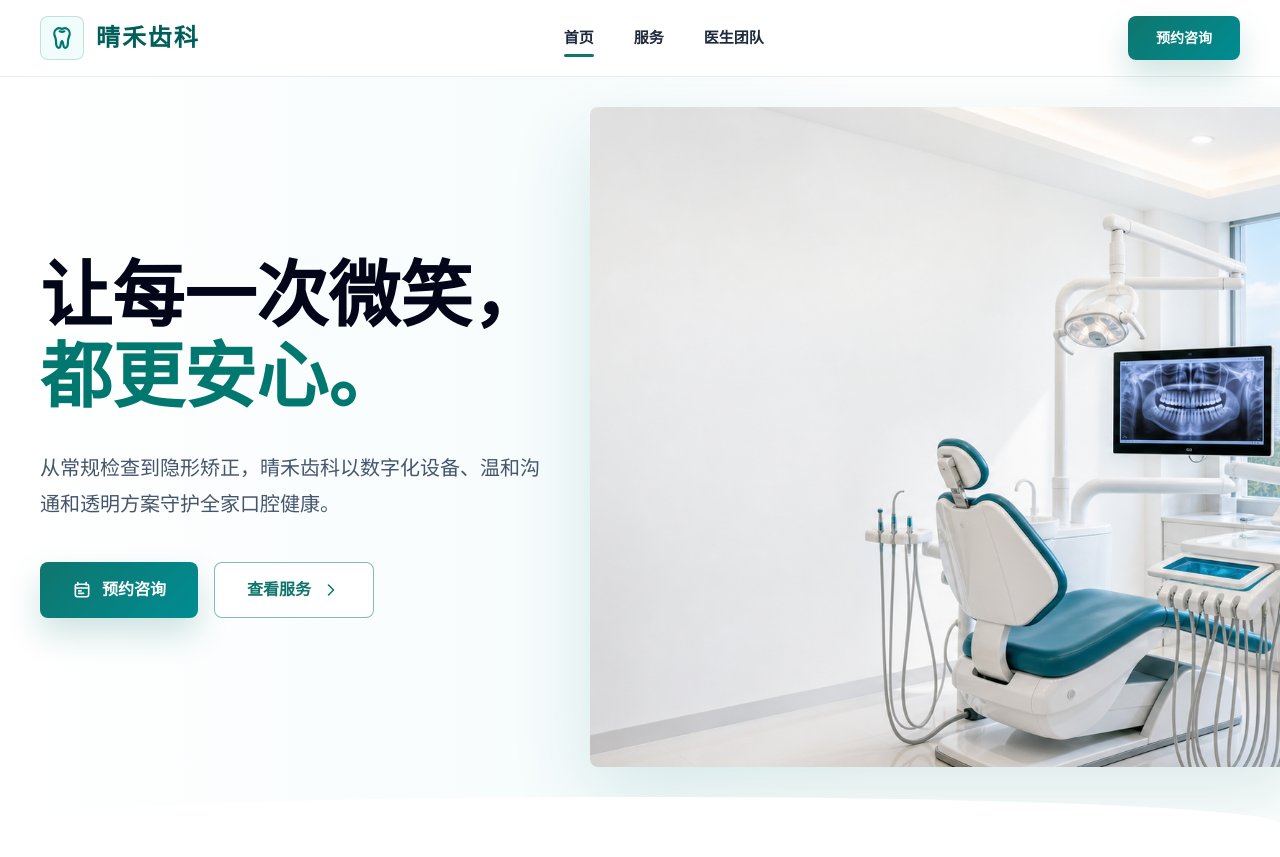
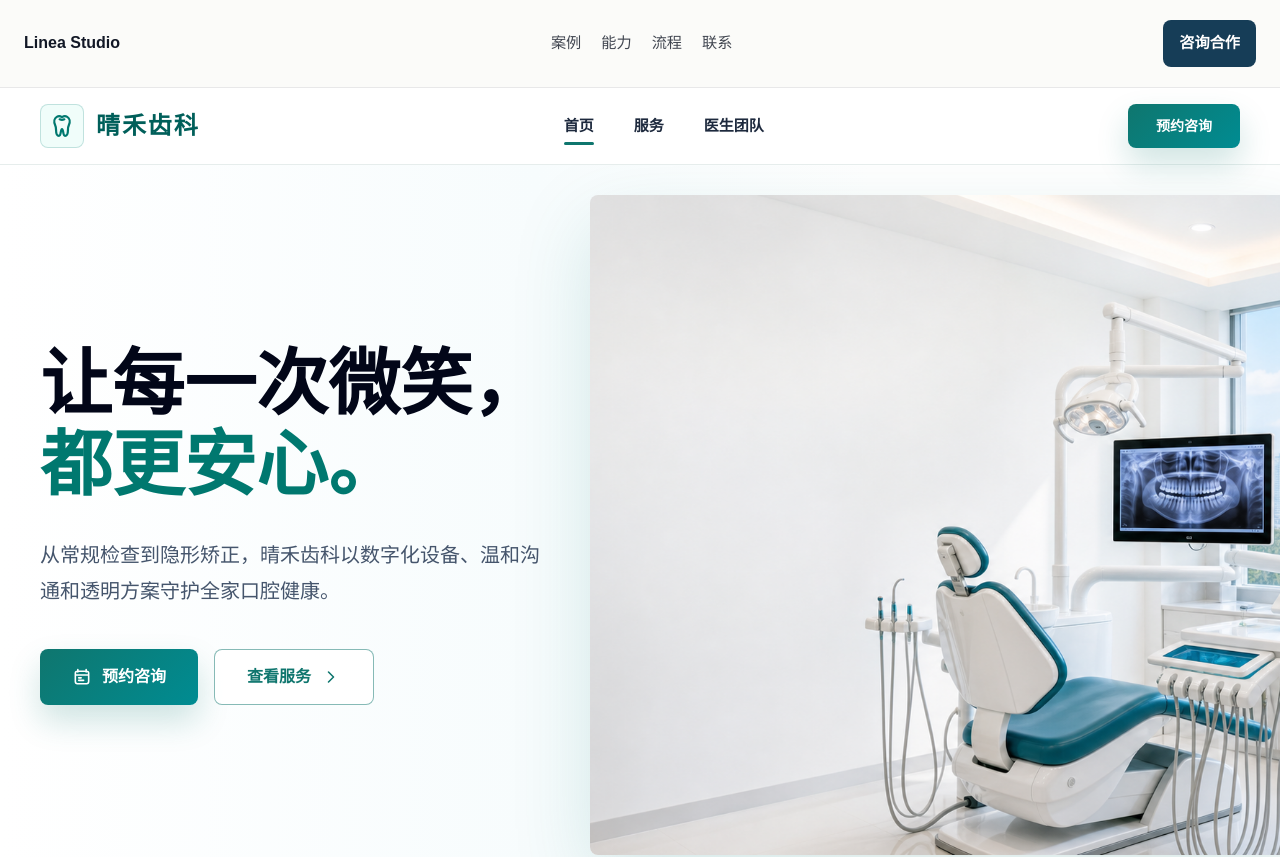
Before and after one commit to zhililing330/testvercel, a Next.js app: page / in a window 1280 px wide. Shown: the top 857 px of the page. Built offline with nearby package versions, Linux system fonts and the light colour scheme.

Commit message:
feat: add portfolio shell and metadata helpers

```diff
--- a/src/app/globals.css
+++ b/src/app/globals.css
@@ -7,6 +7,9 @@
   --teal-dark: #0f5f62;
   --mint: #dff7f3;
   --sky-soft: #eef9fd;
+  --portfolio-bg: #fbfbf9;
+  --portfolio-ink: #121826;
+  --portfolio-accent: #163d57;
 }
 
 @theme inline {
@@ -23,19 +26,94 @@
 
 html {
   scroll-behavior: smooth;
+  scroll-padding-top: 5rem;
 }
 
 body {
   margin: 0;
   overflow-x: hidden;
-  background: var(--background);
-  color: var(--foreground);
+  background: var(--portfolio-bg);
+  color: var(--portfolio-ink);
   font-family: "Arial", "Microsoft YaHei", "PingFang SC", "Noto Sans SC",
     ui-sans-serif, system-ui, sans-serif;
 }
 
 a {
+  color: inherit;
   text-decoration: none;
+}
+
+.portfolio-shell {
+  min-height: 100vh;
+}
+
+.portfolio-main {
+  width: 100%;
+}
+
+.portfolio-header,
+.portfolio-footer {
+  margin-inline: auto;
+  max-width: 80rem;
+}
+
+.portfolio-header__inner,
+.portfolio-footer__inner {
+  display: flex;
+  align-items: center;
+  justify-content: space-between;
+  gap: 1rem;
+  padding: 1.25rem 1.5rem;
+}
+
+.portfolio-header__inner {
+  border-bottom: 1px solid rgba(18, 24, 38, 0.08);
+}
+
+.portfolio-footer__inner {
+  border-top: 1px solid rgba(18, 24, 38, 0.08);
+  color: rgba(18, 24, 38, 0.88);
+}
+
+.portfolio-brand {
+  font-size: 1rem;
+  font-weight: 700;
+  letter-spacing: 0;
+}
+
+.portfolio-nav,
+.portfolio-footer__nav {
+  display: flex;
+  flex-wrap: wrap;
+  align-items: center;
+  gap: 0.75rem 1.25rem;
+}
+
+.portfolio-nav__link,
+.portfolio-footer__link {
+  color: rgba(18, 24, 38, 0.8);
+  font-size: 0.95rem;
+}
+
+.portfolio-cta {
+  display: inline-flex;
+  align-items: center;
+  justify-content: center;
+  min-height: 2.75rem;
+  padding: 0.75rem 1rem;
+  border-radius: 8px;
+  background: var(--portfolio-accent);
+  color: #ffffff;
+  font-size: 0.95rem;
+  font-weight: 700;
+}
+
+@media (max-width: 720px) {
+  .portfolio-header__inner,
+  .portfolio-footer__inner {
+    align-items: flex-start;
+    flex-direction: column;
+  }
 }
 
 button,
--- a/src/app/layout.tsx
+++ b/src/app/layout.tsx
@@ -1,41 +1,24 @@
 import type { Metadata, Viewport } from "next";
+import { SiteFooter } from "@/components/portfolio/site-footer";
+import { SiteHeader } from "@/components/portfolio/site-header";
 import "./globals.css";
 
 export const metadata: Metadata = {
-  metadataBase: new URL("https://qinghe-dental.example.com"),
+  metadataBase: new URL("https://ai1234567.xyz"),
   title: {
-    default: "晴禾齿科 | 现代化牙医诊所",
-    template: "%s | 晴禾齿科",
+    default: "Linea Studio | 行业网站作品集",
+    template: "%s | Linea Studio",
   },
   description:
-    "晴禾齿科提供口腔检查、牙齿美白、隐形矫正、种植修复等现代化口腔诊疗服务，使用数字化设备与透明方案守护全家口腔健康。",
-  keywords: [
-    "牙医诊所",
-    "晴禾齿科",
-    "口腔检查",
-    "牙齿美白",
-    "隐形矫正",
-    "种植修复",
-    "上海牙科",
-  ],
-  authors: [{ name: "晴禾齿科" }],
-  creator: "晴禾齿科",
+    "面向服务型行业的高品质官网作品集，包含牙医、律师事务所与房产经纪案例。",
   openGraph: {
     type: "website",
     locale: "zh_CN",
-    url: "https://qinghe-dental.example.com",
-    siteName: "晴禾齿科",
-    title: "晴禾齿科 | 现代化牙医诊所",
+    url: "https://ai1234567.xyz",
+    siteName: "Linea Studio",
+    title: "Linea Studio | 行业网站作品集",
     description:
-      "从常规检查到隐形矫正，晴禾齿科以数字化设备、温和沟通和透明方案守护全家口腔健康。",
-    images: [
-      {
-        url: "/images/clinic-hero.png",
-        width: 1200,
-        height: 630,
-        alt: "晴禾齿科现代化数字牙科诊室",
-      },
-    ],
+      "面向服务型行业的高品质官网作品集，包含牙医、律师事务所与房产经纪案例。",
   },
   alternates: {
     canonical: "/",
@@ -45,7 +28,7 @@ export const metadata: Metadata = {
 export const viewport: Viewport = {
   width: "device-width",
   initialScale: 1,
-  themeColor: "#0f766e",
+  themeColor: "#0d1726",
 };
 
 export default function RootLayout({
@@ -55,7 +38,13 @@ export default function RootLayout({
 }>) {
   return (
     <html lang="zh-CN">
-      <body>{children}</body>
+      <body>
+        <div className="portfolio-shell">
+          <SiteHeader />
+          <main className="portfolio-main">{children}</main>
+          <SiteFooter />
+        </div>
+      </body>
     </html>
   );
 }
--- /dev/null
+++ b/src/components/portfolio/site-footer.tsx
@@ -0,0 +1,32 @@
+import Link from "next/link";
+
+const caseStudyLinks = [
+  { href: "/dental", label: "晴禾齿科" },
+  { href: "/law", label: "衡正律师事务所" },
+  { href: "/real-estate", label: "珑域地产" },
+] as const;
+
+export function SiteFooter() {
+  return (
+    <footer className="portfolio-footer" aria-label="Site footer">
+      <div className="portfolio-footer__inner">
+        <div>
+          <Link className="portfolio-brand" href="/">
+            Linea Studio
+          </Link>
+        </div>
+        <nav aria-label="Case studies" className="portfolio-footer__nav">
+          {caseStudyLinks.map((link) => (
+            <Link
+              key={link.href}
+              className="portfolio-footer__link"
+              href={link.href}
+            >
+              {link.label}
+            </Link>
+          ))}
+        </nav>
+      </div>
+    </footer>
+  );
+}
--- /dev/null
+++ b/src/components/portfolio/site-header.tsx
@@ -0,0 +1,30 @@
+import Link from "next/link";
+
+const sectionLinks = [
+  { href: "/#cases", label: "案例" },
+  { href: "/#capabilities", label: "能力" },
+  { href: "/#process", label: "流程" },
+  { href: "/#contact", label: "联系" },
+] as const;
+
+export function SiteHeader() {
+  return (
+    <header className="portfolio-header" aria-label="Site header">
+      <div className="portfolio-header__inner">
+        <Link className="portfolio-brand" href="/">
+          Linea Studio
+        </Link>
+        <nav aria-label="Primary" className="portfolio-nav">
+          {sectionLinks.map((link) => (
+            <Link key={link.href} className="portfolio-nav__link" href={link.href}>
+              {link.label}
+            </Link>
+          ))}
+        </nav>
+        <Link className="portfolio-cta" href="/#contact">
+          咨询合作
+        </Link>
+      </div>
+    </header>
+  );
+}
--- /dev/null
+++ b/src/lib/metadata.ts
@@ -0,0 +1,28 @@
+import type { Metadata } from "next";
+
+const SITE_URL = "https://ai1234567.xyz";
+const SITE_NAME = "Linea Studio";
+
+export function buildMetadata({
+  title,
+  description,
+  path,
+}: {
+  title: string;
+  description: string;
+  path: string;
+}): Metadata {
+  return {
+    title,
+    description,
+    alternates: { canonical: path },
+    openGraph: {
+      title,
+      description,
+      url: `${SITE_URL}${path}`,
+      siteName: SITE_NAME,
+      type: "website",
+      locale: "zh_CN",
+    },
+  };
+}
```
Also changed, not shown: 1 other file (tests, documents, lock files or other folders).
